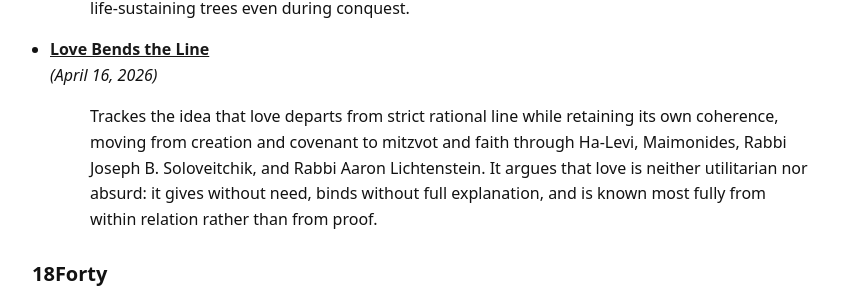
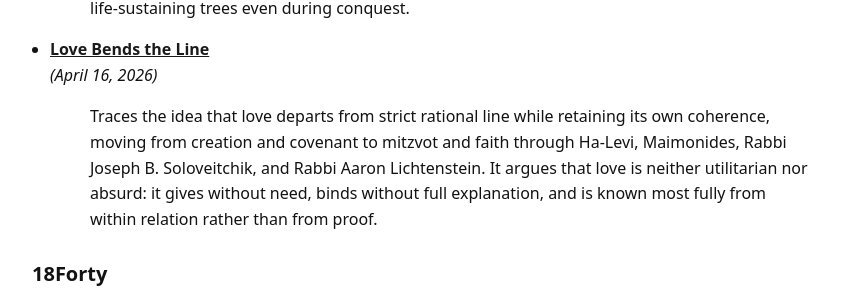
Before and after one commit to davidcurwin/davidcurwin.github.io, a Jekyll site: the page built from essays.md, in a window 1280 px wide and 900 px high, scrolled down 4656 px. Shown: the part 155-455 px from the top of the window, without its empty margins (196-1043 px from the left). Built offline with Jekyll 4.4.1, drawn with Linux system fonts in a browser that asks for light colours.

Commit message:
Fix typo in 'Love Bends the Line' essay

```diff
--- a/essays.md
+++ b/essays.md
@@ -90,7 +90,7 @@ permalink: /essays/
   >Reads Deuteronomy 20:19–20 against Genesis 2–3 to ask why the siege law protects fruit trees but permits cutting down non-fruit-bearing trees. Argues that the verse’s emphasis on “knowing” a tree is not for food deliberately echoes Eden’s Tree of Knowledge and Tree of Life, and—through Rabbi Joseph B. Soloveitchik’s *The Lonely Man of Faith*—frames the mitzvah as a wartime boundary between “conquer and subdue” and “work and guard,” privileging the protection of life-sustaining trees even during conquest.
 - **[Love Bends the Line](https://thelehrhaus.com/jewish-thought-history/love-bends-the-line/)**
   _(April 16, 2026)_
-  >Trackes the idea that love departs from strict rational line while retaining its own coherence, moving from creation and covenant to mitzvot and faith through Ha-Levi, Maimonides, Rabbi Joseph B. Soloveitchik, and Rabbi Aaron Lichtenstein. It argues that love is neither utilitarian nor absurd: it gives without need, binds without full explanation, and is known most fully from within relation rather than from proof.
+  >Traces the idea that love departs from strict rational line while retaining its own coherence, moving from creation and covenant to mitzvot and faith through Ha-Levi, Maimonides, Rabbi Joseph B. Soloveitchik, and Rabbi Aaron Lichtenstein. It argues that love is neither utilitarian nor absurd: it gives without need, binds without full explanation, and is known most fully from within relation rather than from proof.
 
 
 
```
